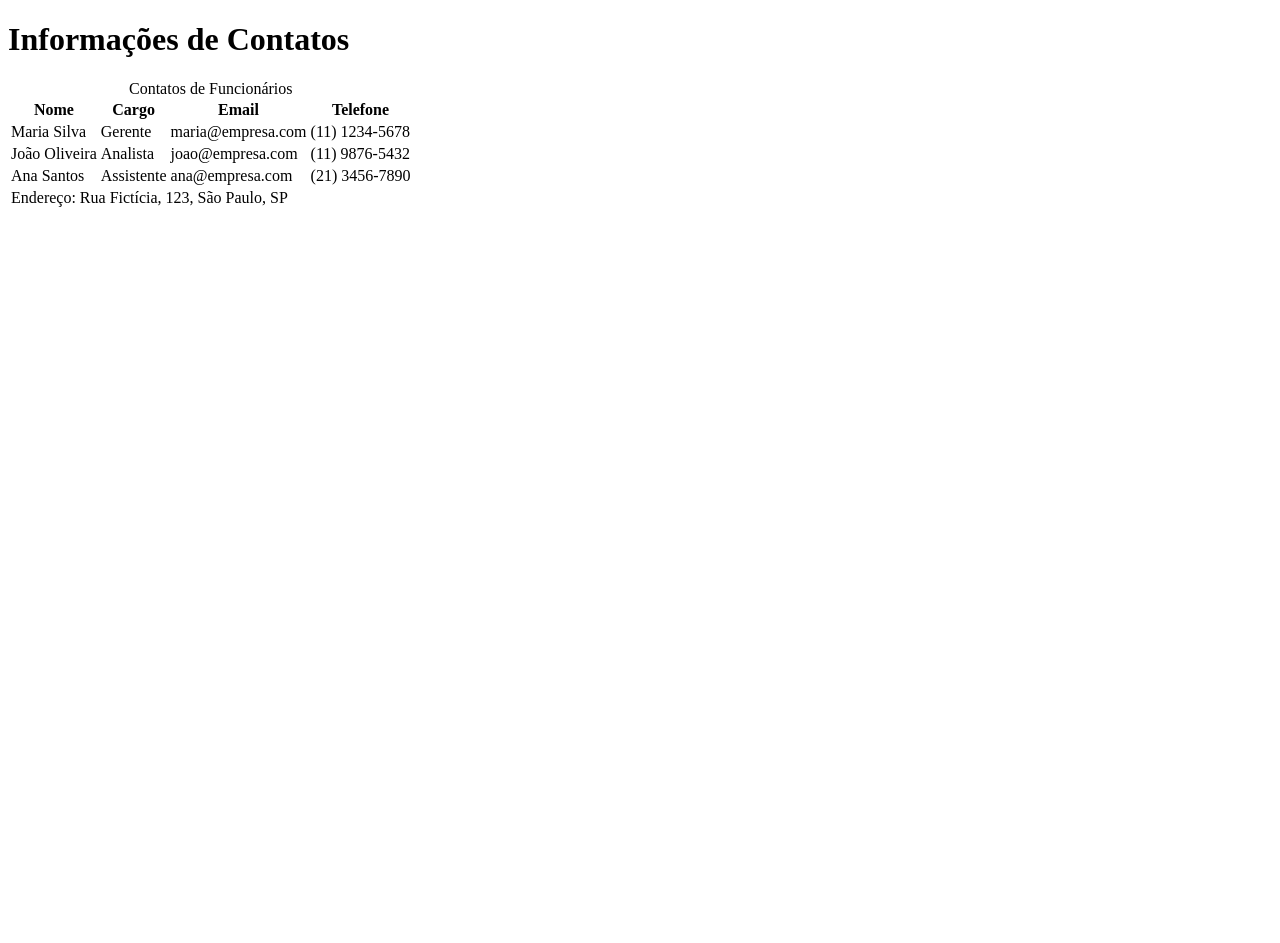
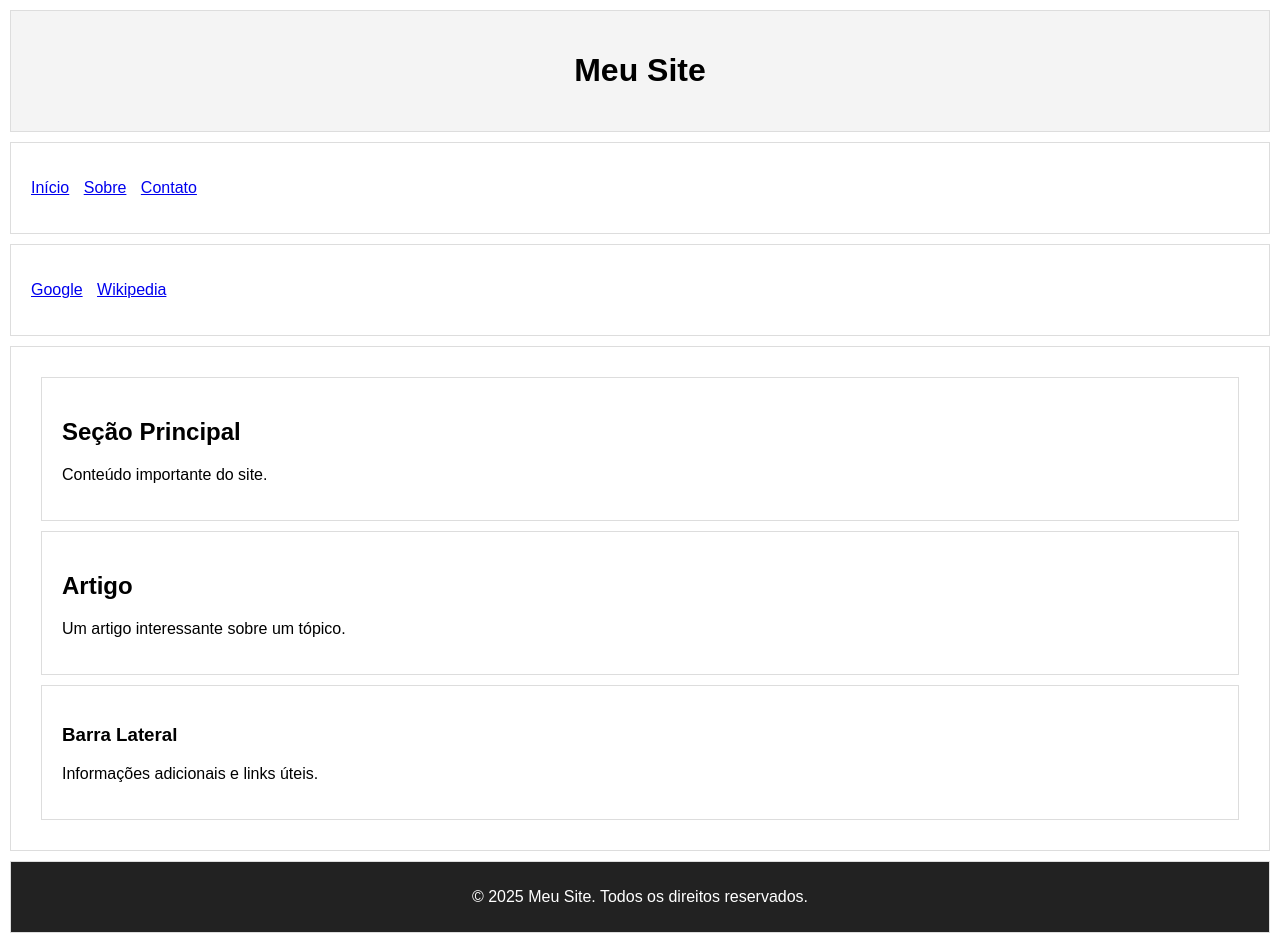
Before and after one commit to BrendonCesario/PrimeiroRepositorio, a plain HTML site: page index.html in a window 1280 px wide. Before the commit the page ends 800 px from the top, so only its background shows below. Drawn offline with Linux system fonts and the light colour scheme.

Commit message:
HTML SEMÂNTICO

```diff
--- a/index.html
+++ b/index.html
@@ -1,64 +1,93 @@
 <!DOCTYPE html>
-
-<html lang="pt-br">
-
+<html lang="pt-BR">
 <head>
 
-  <title>index</title>
+    <title>Site Básico com HTML Semântico</title>
+    <style>
+
+        body {
+            font-family: Arial, sans-serif;
+            margin: 0;
+            padding: 0;
+        }
+        header, nav, main, section, article, aside, footer {
+            padding: 20px;
+            border: 1px solid #ddd;
+            margin: 10px;
+        }
+        header {
+            background: #f4f4f4;
+            text-align: center;
+        }
+        nav ul {
+            list-style: none;
+            padding: 0;
+        }
+        nav ul li {
+            display: inline;
+            margin-right: 10px;
+        }
+        footer {
+            background: #222;
+            color: #fff;
+            text-align: center;
+            padding: 10px;
+        }
+
+    </style>
 
 </head>
 
 <body>
 
-  <!-- Cabeçalho da página -->
-  <h1>Informações de Contatos</h1>
+    <header>
 
-  <!-- Início da Tabela -->
-  <table>
-    <!-- Legenda que descreve o conteúdo da tabela -->
-    <caption>Contatos de Funcionários</caption>
+        <h1>Meu Site</h1>
+    </header>
 
-    <!-- Cabeçalho da tabela (colunas) -->
-    <thead>
-      <tr>
-        <th>Nome</th>   <!-- Título da coluna: Nome -->
-        <th>Cargo</th>  <!-- Título da coluna: Cargo -->
-        <th>Email</th>  <!-- Título da coluna: Email -->
-        <th>Telefone</th>  <!-- Título da coluna: Telefone -->
-      </tr>
-    </thead>
 
-    <!-- Corpo da tabela (dados) -->
-    <tbody>
-      <tr>
-        <td>Maria Silva</td>  <!-- Nome da primeira pessoa -->
-        <td>Gerente</td>      <!-- Cargo da primeira pessoa -->
-        <td>maria@empresa.com</td> <!-- Email da primeira pessoa -->
-        <td>(11) 1234-5678</td>  <!-- Telefone da primeira pessoa -->
-      </tr>
-      <tr>
-        <td>João Oliveira</td>  <!-- Nome da segunda pessoa -->
-        <td>Analista</td>      <!-- Cargo da segunda pessoa -->
-        <td>joao@empresa.com</td> <!-- Email da segunda pessoa -->
-        <td>(11) 9876-5432</td>  <!-- Telefone da segunda pessoa -->
-      </tr>
-      <tr>
-        <td>Ana Santos</td>  <!-- Nome da terceira pessoa -->
-        <td>Assistente</td>      <!-- Cargo da terceira pessoa -->
-        <td>ana@empresa.com</td> <!-- Email da terceira pessoa -->
-        <td>(21) 3456-7890</td>  <!-- Telefone da terceira pessoa -->
-      </tr>
-    </tbody>
+    <nav>
+        <ul>
 
-    <!-- Rodapé da tabela (informações adicionais) -->
-    <tfoot>
-      <tr>
-        <td colspan="4">Endereço: Rua Fictícia, 123, São Paulo, SP</td> <!-- Endereço da empresa, abrange as 4 colunas -->
-      </tr>
+            <li><a href="#">Início</a></li>
+            <li><a href="#">Sobre</a></li>
+            <li><a href="#">Contato</a></li>
+        </ul>
 
-    </tfoot>
+    </nav>
 
-  </table>
+    <nav>
+        <ul>
+            <li><a href="https://www.google.com" target="_blank">Google</a></li>
+            <li><a href="https://www.wikipedia.org" target="_blank">Wikipedia</a></li>
+        </ul>
+    </nav>
+
+    <main>
+
+        <section>
+            <h2>Seção Principal</h2>
+            <p>Conteúdo importante do site.</p>
+        </section>
+
+        <article>
+            <h2>Artigo</h2>
+            <p>Um artigo interessante sobre um tópico.</p>
+        </article>
+
+        <aside>
+            <h3>Barra Lateral</h3>
+            <p>Informações adicionais e links úteis.</p>
+        </aside>
+
+    </main>
+
+    <footer>
+
+        <p>&copy; 2025 Meu Site. Todos os direitos reservados.</p>
+
+    </footer>
 
 </body>
+
 </html>
```
